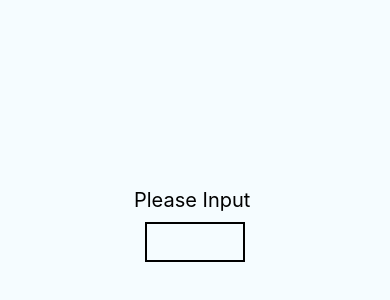
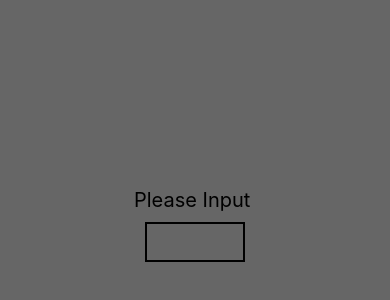
Before and after one commit to malikpervez/WeatherApp-, a React Native app: screen / in a window 390 px wide. Shown: the part 202-502 px from the top of the page. Built offline with nearby package versions, Linux system fonts and the light colour scheme.

Commit message:
some issues rendering forecast, api test works

```diff
--- a/App.js
+++ b/App.js
@@ -57,7 +57,7 @@ const styles = StyleSheet.create({
     flex: 1,
     justifyContent: 'center',
     alignItems: 'center',
-    backgroundColor: '#F5FCFF',
+    backgroundColor: '#666666',
   },
   welcome: {
     fontSize: 20,
```
